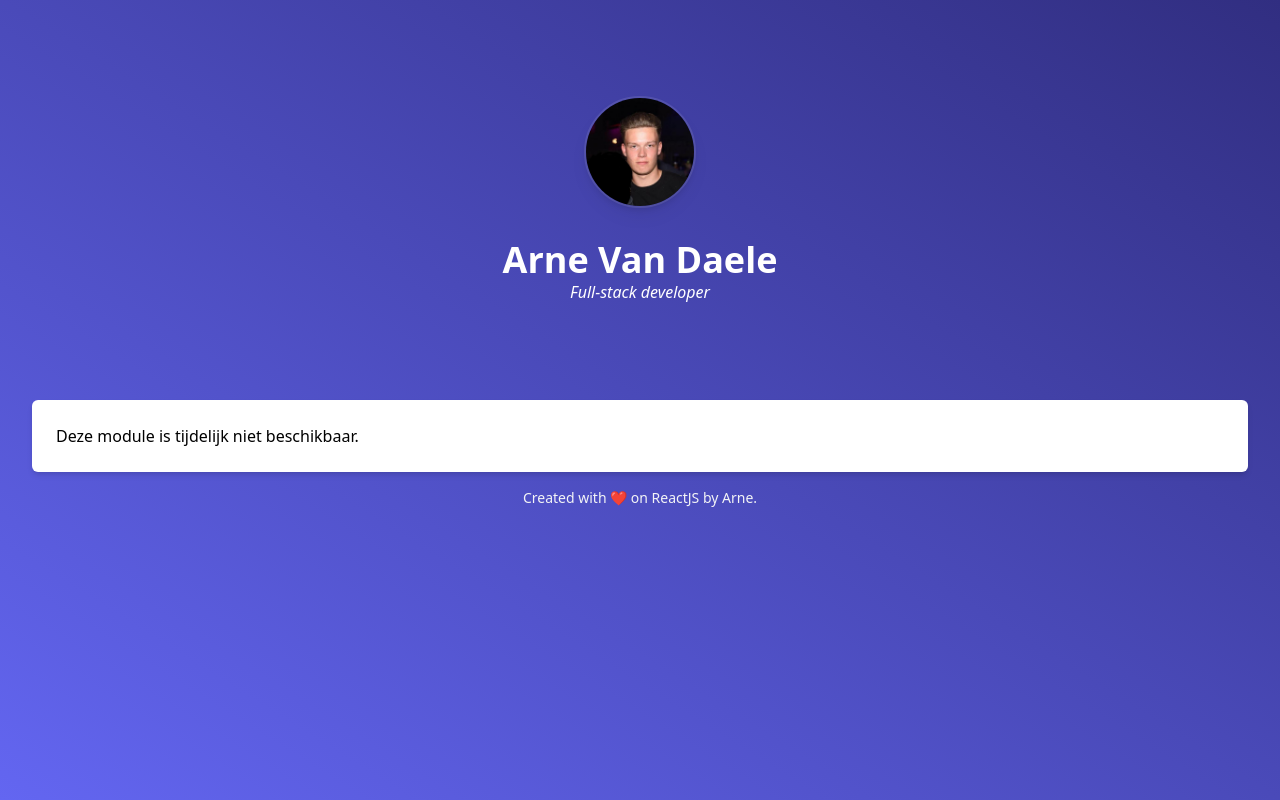
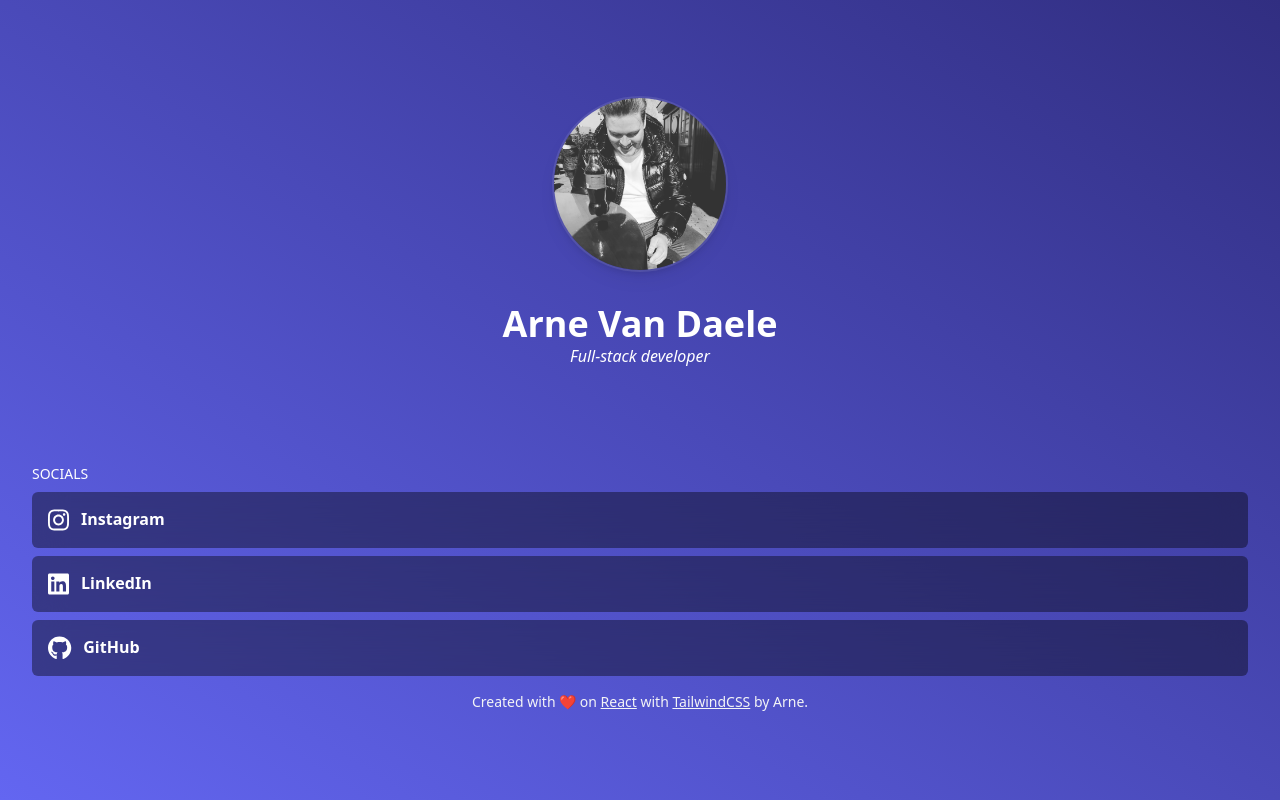
Before and after one commit to arnevdaele/arnevandaele.com, a React (Create React App) app in the folder arnevandaele/: page / in a window 1280 px wide. Built offline with nearby package versions, Linux system fonts and the light colour scheme.

Commit message:
push new build

```diff
--- a/arnevandaele/package.json
+++ b/arnevandaele/package.json
@@ -3,6 +3,10 @@
   "version": "0.1.0",
   "private": true,
   "dependencies": {
+    "@fortawesome/fontawesome-svg-core": "^6.4.2",
+    "@fortawesome/free-brands-svg-icons": "^6.4.2",
+    "@fortawesome/free-solid-svg-icons": "^6.4.2",
+    "@fortawesome/react-fontawesome": "^0.2.0",
     "@testing-library/jest-dom": "^5.17.0",
     "@testing-library/react": "^13.4.0",
     "@testing-library/user-event": "^13.5.0",
--- a/arnevandaele/src/App.js
+++ b/arnevandaele/src/App.js
@@ -2,6 +2,8 @@ import React, { useEffect } from 'react';
 import Header from './components/Header';
 import Footer from './components/Footer';
 import './App.css';
+import items from './items';
+import {FontAwesomeIcon} from "@fortawesome/react-fontawesome";
 
 function App() {
   useEffect(() => {
@@ -11,11 +13,17 @@ function App() {
     <div className='h-screen w-auto bg-gradient-to-tr from-indigo-500 to-indigo-900'>
       <Header />
 
-      <div className='px-8'>
-        <div className='bg-white rounded-md shadow-md p-6'>
-          Deze module is tijdelijk niet beschikbaar.
+        <div className='px-8'>
+            <p class='text-white text-sm uppercase mb-2'>Socials</p>
+            <div className='flex flex-col space-y-2'>
+                {items.map((item, index) => (
+                    <a key={index} href={item.url} target='_blank' className='flex space-x-3 items-center bg-black/40 backdrop-blur-lg rounded-md p-4 text-white hover:bg-black/60 transition ease-in-out duration-300'>
+                        <FontAwesomeIcon icon={item.icon} className='text-2xl'/>
+                        <p className='-mt-0.5 font-bold'>{item.title}</p>
+                    </a>
+                ))}
+            </div>
         </div>
-      </div>
 
       <Footer />
     </div>
--- a/arnevandaele/src/components/Footer.js
+++ b/arnevandaele/src/components/Footer.js
@@ -3,7 +3,7 @@ import React from 'react';
 const Footer = () => {
     return (
         <div className='flex justify-center text-gray-100 text-sm mt-4'>
-          <p>Created with ❤️ on ReactJS by Arne.</p>
+          <p>Created with ❤️ on <a href='https://reactjs.com' target='_blank' className='underline'>React</a> with <a href='https://tailwindcss.com' target='_blank' className='underline'>TailwindCSS</a> by Arne.</p>
         </div>
       );
 }
--- a/arnevandaele/src/components/Header.js
+++ b/arnevandaele/src/components/Header.js
@@ -4,7 +4,7 @@ const Header = () => {
     return (
         <div className='flex w-screen text-center justify-center text-white py-12 lg:py-24'>
           <div className='flex flex-col items-center'>
-            <img className='h-28 w-28 rounded-full border-2 border-white/10 drop-shadow-lg mb-5 lg:mb-8' src='arne.jpg'></img>
+            <img className='h-44 w-44 object-cover rounded-full border-2 border-white/10 drop-shadow-lg mb-5 lg:mb-8' src='arne.jpg'></img>
             <div className='font-bold text-2xl lg:text-4xl'>Arne Van Daele</div>
             <div className='text-leading font-light italic'>Full-stack developer</div>
           </div>
--- /dev/null
+++ b/arnevandaele/src/items.js
@@ -0,0 +1,22 @@
+import { faHome } from '@fortawesome/free-solid-svg-icons';
+import {faGithub, faInstagram, faLinkedin} from '@fortawesome/free-brands-svg-icons';
+
+const items  = [
+    {
+        icon: faInstagram,
+        title: 'Instagram',
+        url: 'https://instagram.com/arnevandaele'
+    },
+    {
+        icon: faLinkedin,
+        title: 'LinkedIn',
+        url: 'https://be.linkedin.com/in/arne-van-daele'
+    },
+    {
+        icon: faGithub,
+        title: 'GitHub',
+        url: 'https://github.com/arnevdaele',
+    }
+];
+
+export default items;
```
Also changed, not shown: arnevandaele/public/arne.jpg, 9 other files (tests, documents, lock files or other folders).
